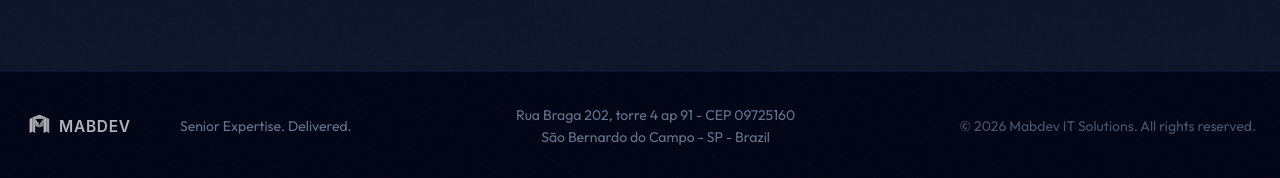
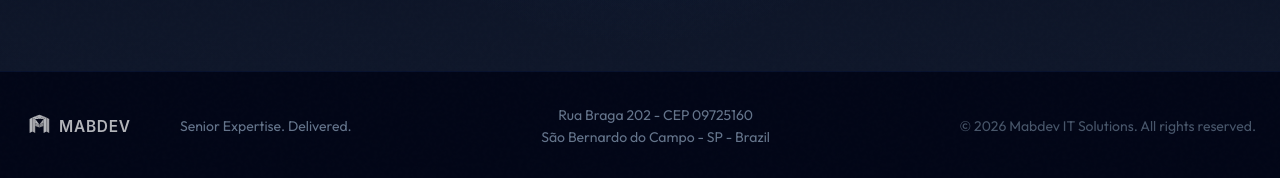
Before and after one commit to mabdev-it-solutions/mabdev-site, a Jekyll site: the page built from index.html, in a window 1280 px wide and 900 px high, scrolled down 5629 px. Shown: the part 719-897 px from the top of the window. Built offline with Jekyll 4.4.1, drawn with Linux system fonts in a browser that asks for light colours.

Commit message:
Adjusting address

```diff
--- a/_layouts/default.html
+++ b/_layouts/default.html
@@ -80,7 +80,7 @@
           <p class="footer__tagline">{{ t.footer.tagline }}</p>
         </div>
         <div class="footer__address">
-          <p>Rua Braga 202, torre 4 ap 91 - CEP 09725160</p>
+          <p>Rua Braga 202 - CEP 09725160</p>
           <p>São Bernardo do Campo - SP - Brazil</p>
         </div>
         <div class="footer__copyright">
```
